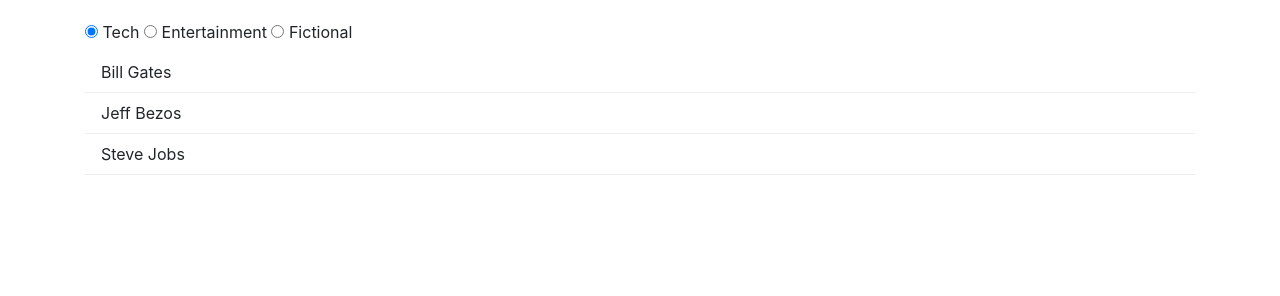
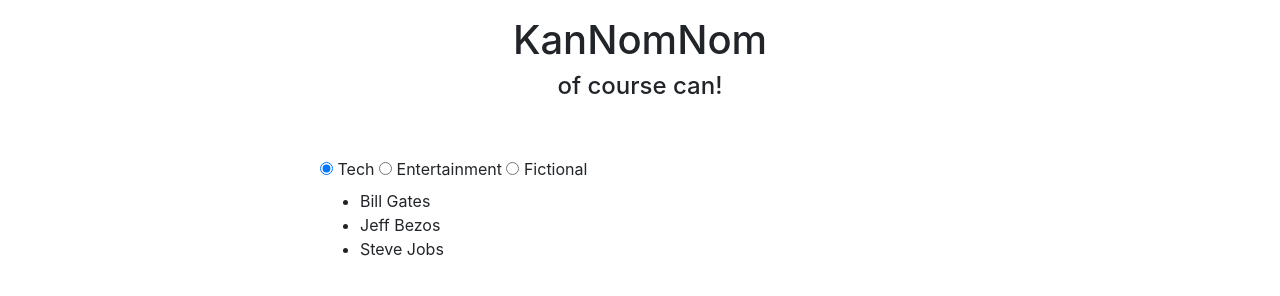
Before and after one commit to kianhean/kannomnom, a plain HTML site: page index.html in a window 1280 px wide. Drawn offline with nearby package versions, Linux system fonts and the light colour scheme.

Commit message:
add header

```diff
--- a/css/style.css
+++ b/css/style.css
@@ -1,22 +1,3 @@
-.container {
-	padding: 20px;
-	width: 90%;
-	max-width: 400px;
-	margin: 0 auto;
+.cover-container {
+	max-width: 42em;
 }
-
-label {
-	display: block;
-	line-height: 1.5em;
-}
-
-ul {
-	margin-left: 0;
-	padding-left: 0;
-	list-style: none;
-}
-
-li {
-	padding: 8px 16px;
-	border-bottom: 1px solid #eee;
-}
--- a/index.html
+++ b/index.html
@@ -13,7 +13,16 @@
 
 <body>
 
-	<div class="container" id="people">
+	<div class="cover-container d-flex h-100 p-3 mx-auto flex-column" id="people">
+
+		<header>
+			<h1 class="text-center">KanNomNom</h1>
+			<h4 class="text-center">of course can!</h4>
+		</header>
+
+		<br/>
+		<br/>
+
 		<div class="filter">
 			<label>
 				<input type="radio" v-model="selectedCategory" value="Tech" /> Tech</label>
```
